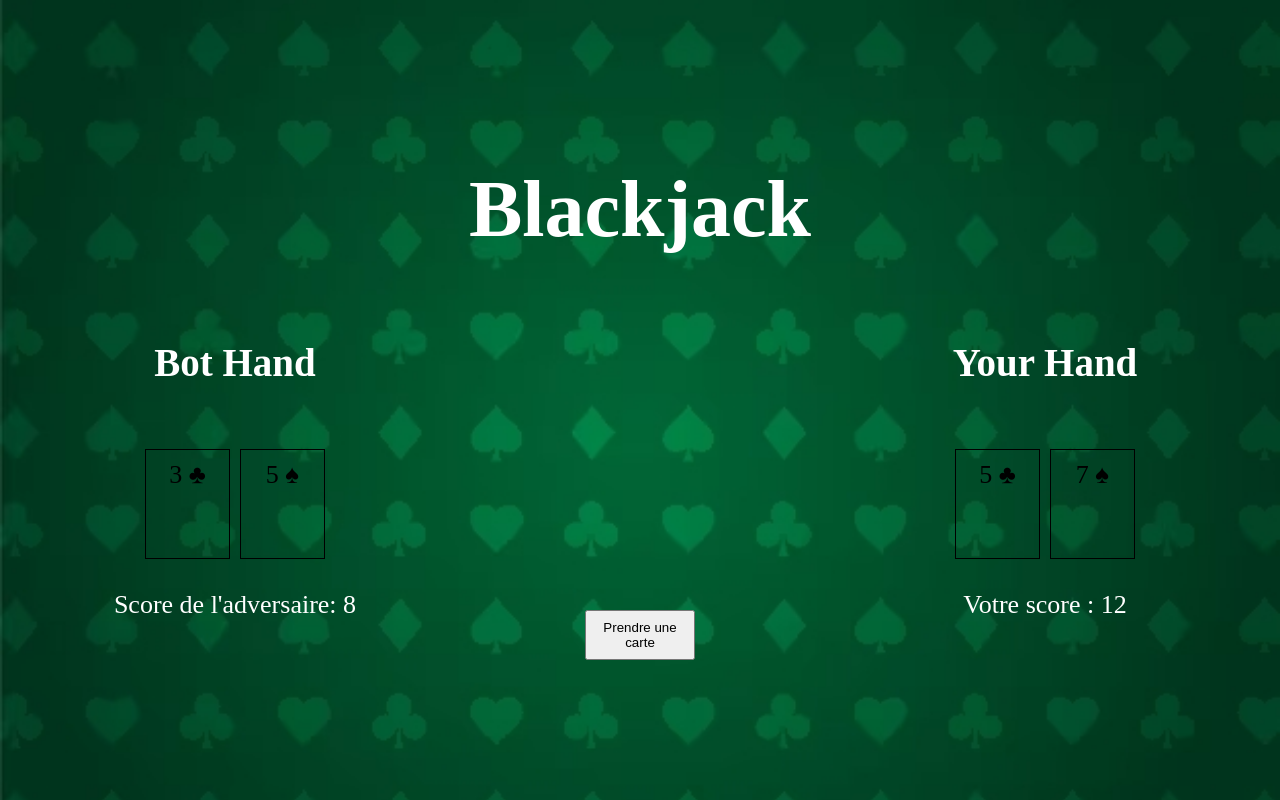
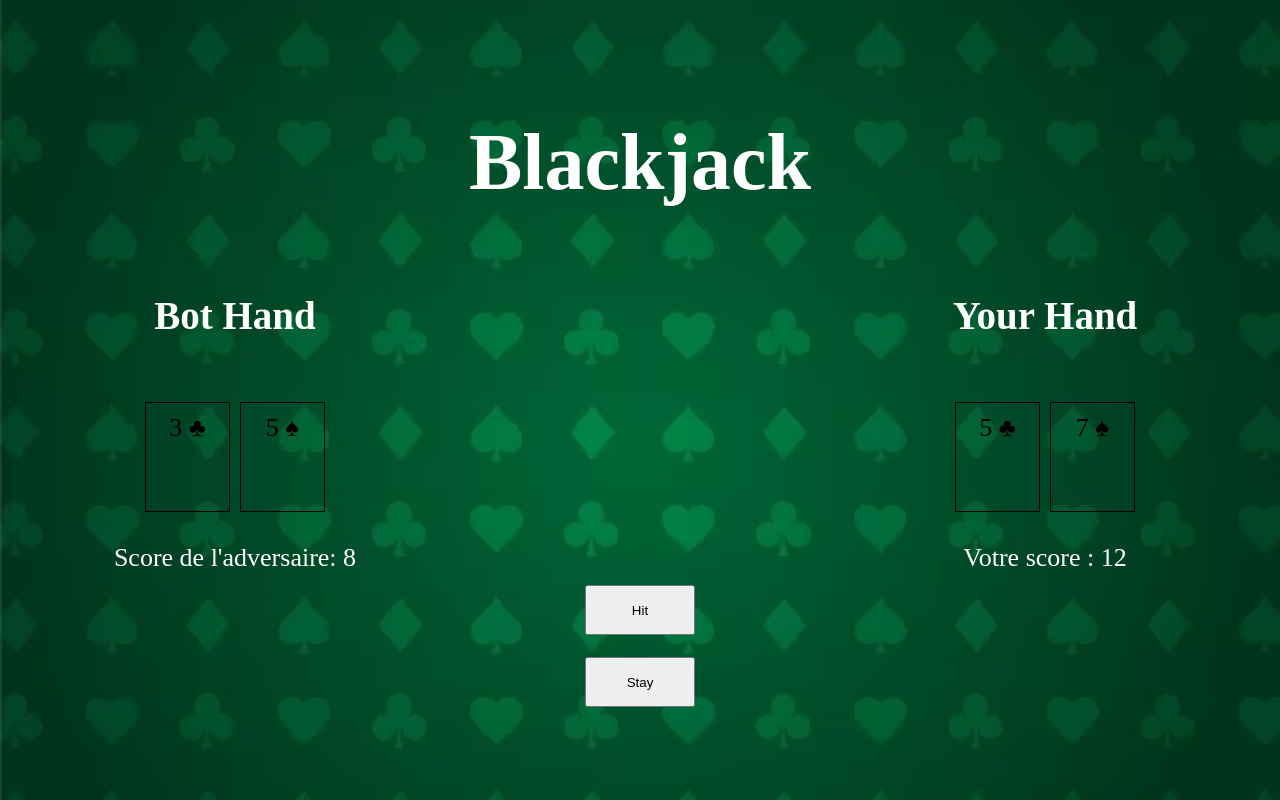
Before and after one commit to malteronie/blackJack, a React (Create React App) app in the folder blackjack/: page / in a window 1280 px wide. Both pictures are taken after a click on the button "Jouer". Shown: the top 800 px of the page. Built offline with nearby package versions, Linux system fonts and the light colour scheme.

Commit message:
add_stay

```diff
--- a/blackjack/src/App.css
+++ b/blackjack/src/App.css
@@ -75,3 +75,8 @@
   width: 700px;
   height: 100px;
 }
+.action{
+  margin-top: 20%;
+  display: flex;
+  flex-direction: column;
+}
--- a/blackjack/src/BotHand.jsx
+++ b/blackjack/src/BotHand.jsx
@@ -7,7 +7,7 @@ const BotHand = ({ cards, getScore }) => {
     <div className="hand">
       <h2>Bot Hand</h2>
       <div className="cards">
-        {cards.map((card, index) => (
+        {cards.map((card) => (
           <p style={{ color: card.type === "♠" || card.type === "♣" ? "black" : "red" }}>
             <Card value={card.value} type={card.type} />
           </p>
--- a/blackjack/src/Game.jsx
+++ b/blackjack/src/Game.jsx
@@ -5,6 +5,7 @@ import BotHand from "./BotHand";
 const Game = () => {
   const types = ["♠", "♥", "♦", "♣"];
   const values = [2, 3, 4, 5, 6, 7, 8, 9, 10, "J", "Q", "K", "A"];
+
   const [cards, setCards] = useState([]);
   const [isStart, setStart] = useState(false);
   const [result, setResult] = useState("");
@@ -13,9 +14,7 @@ const Game = () => {
 
   const botGame = () => {
   setBotHand([getRandomCard(), getRandomCard()]);
-
   };
-
 
   const getRandomCard = () => {
     const type = types[Math.floor(Math.random() * types.length)];
@@ -37,7 +36,6 @@ const Game = () => {
           nbrAs += 1
           score += 11
         }
-
       } else {
         score += card.value;
       }
@@ -75,7 +73,7 @@ const Game = () => {
     botGame()
   };
 
-  const takeCard = () => {
+  const hit = () => {
     setCards([...cards, getRandomCard()]);
     if (getScore(botHand)<15){
       setBotHand([...botHand, getRandomCard()]);
@@ -94,7 +92,10 @@ const Game = () => {
       <div className="flex">
         <BotHand className="" cards={botHand} getScore={botScore} />
         {!isStart && <button onClick={startGame} className="button">Jouer</button>}
-        {isStart && <button onClick={() => takeCard()} className="button">Prendre une carte</button>}
+        <div className="action">
+        {isStart && <button onClick={() => hit()} className="button">Hit</button>}
+        {isStart && <button onClick={() => hit()} className="button">Stay</button>}
+        </div>
         <Hand cards={cards} getScore={playerScore} />
       </div><br />
 
--- a/blackjack/src/Hand.jsx
+++ b/blackjack/src/Hand.jsx
@@ -7,7 +7,7 @@ const Hand = ({ cards, getScore }) => {
     <div className="hand">
       <h2>Your Hand</h2>
       <div className="cards">
-        {cards.map((card, index) => (
+        {cards.map((card) => (
           <p style={{ color: card.type === "♠" || card.type === "♣" ? "black" : "red" }}>
             <Card value={card.value} type={card.type} />
           </p>
```
Lines whose indentation alone changed are shown as unchanged.
